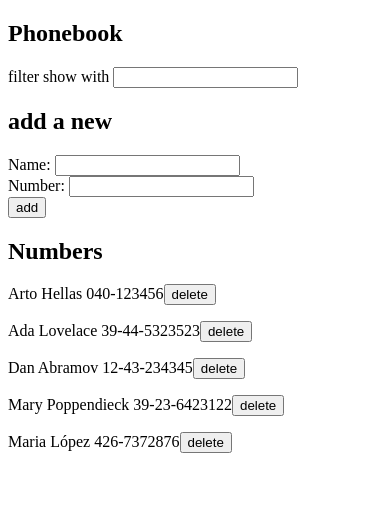
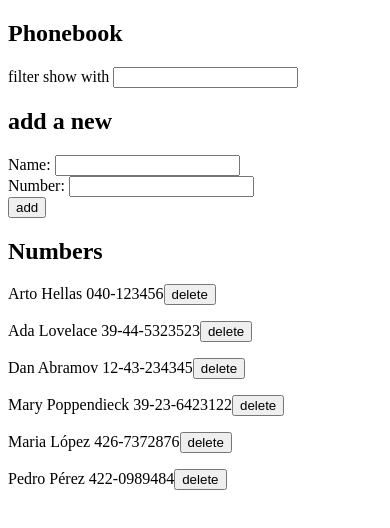
Before and after one commit to LizPinango/FullStackOpen-2025, a React (Vite) app in the folder Part2/phonebook/: page / in a window 390 px wide. Shown: the top 528 px of the page. Built offline with nearby package versions, Linux system fonts and the light colour scheme; data requests are answered from the project's data file.

Commit message:
Part2: The Phonebook - Step 10 Add functionality to replace an already existing user's number

```diff
--- a/Part2/phonebook/db.json
+++ b/Part2/phonebook/db.json
@@ -24,6 +24,11 @@
       "id": "894c",
       "name": "Maria López",
       "number": "426-7372876"
+    },
+    {
+      "id": "c65d",
+      "name": "Pedro Pérez",
+      "number": "422-0989484"
     }
   ]
 }
--- a/Part2/phonebook/src/App.jsx
+++ b/Part2/phonebook/src/App.jsx
@@ -15,8 +15,8 @@ const App = () => {
   useEffect(() => {
     personsServices
       .getAll()
-      .then(response => {
-        setPersons(response.data)
+      .then(initialPersons => {
+        setPersons(initialPersons)
       })
   }, [])
 
@@ -25,7 +25,14 @@ const App = () => {
     const nameExists = persons.find(p => p.name === newName)
 
     if (nameExists){
-      alert(`${newName} is already added to phonebook`)
+      if (window.confirm(`${nameExists.name} is already added to the phonebook, replace the old number with the new one?`)){
+        const updatedPerson = {...nameExists, number: newNumber}
+        personsServices
+          .update(updatedPerson.id, updatedPerson)
+          .then(returnedPerson => {
+            setPersons(persons.map(p => p.id !== returnedPerson.id ? p : returnedPerson))
+          })
+      }
     } else {
       const newPerson = {
         name: newName,
@@ -33,8 +40,8 @@ const App = () => {
       }
       personsServices
         .create(newPerson)
-        .then(response => {
-          setPersons(persons.concat(response.data))
+        .then(returnedPerson => {
+          setPersons(persons.concat(returnedPerson))
         })
     }
     setNewName('')
@@ -59,8 +66,8 @@ const App = () => {
   const handleDelete = (id, name) => {
     if (window.confirm(`Do you want to delete ${name}`)) {
       personsServices.deleteOne(id)
-        .then(response => {
-          setPersons(persons.filter(p => p.id !== id))
+        .then(returnedPerson => {
+          setPersons(persons.filter(p => p.id !== returnedPerson.id))
         })
     }
   }
--- a/Part2/phonebook/src/services/persons.js
+++ b/Part2/phonebook/src/services/persons.js
@@ -2,19 +2,23 @@ import axios from "axios";
 const baseUrl = 'http://localhost:3001/persons'
 
 const getAll = () => {
-  return axios.get(baseUrl)
+  const request = axios.get(baseUrl)
+  return request.then(response => response.data)
 }
 
 const create = newObject => {
-  return axios.post(baseUrl, newObject)
+  const request = axios.post(baseUrl, newObject)
+  return request.then(response => response.data)
 }
 
 const deleteOne = id => {
-  return axios.delete(`${baseUrl}/${id}`)
+  const request = axios.delete(`${baseUrl}/${id}`)
+  return request.then(response => response.data)
 }
 
-export default {
-  getAll: getAll,
-  create: create,
-  deleteOne: deleteOne
+const update = (id, newObject) => {
+  const request = axios.put(`${baseUrl}/${id}`, newObject)
+  return request.then(response => response.data)
 }
+
+export default { getAll, create, deleteOne, update }
```
